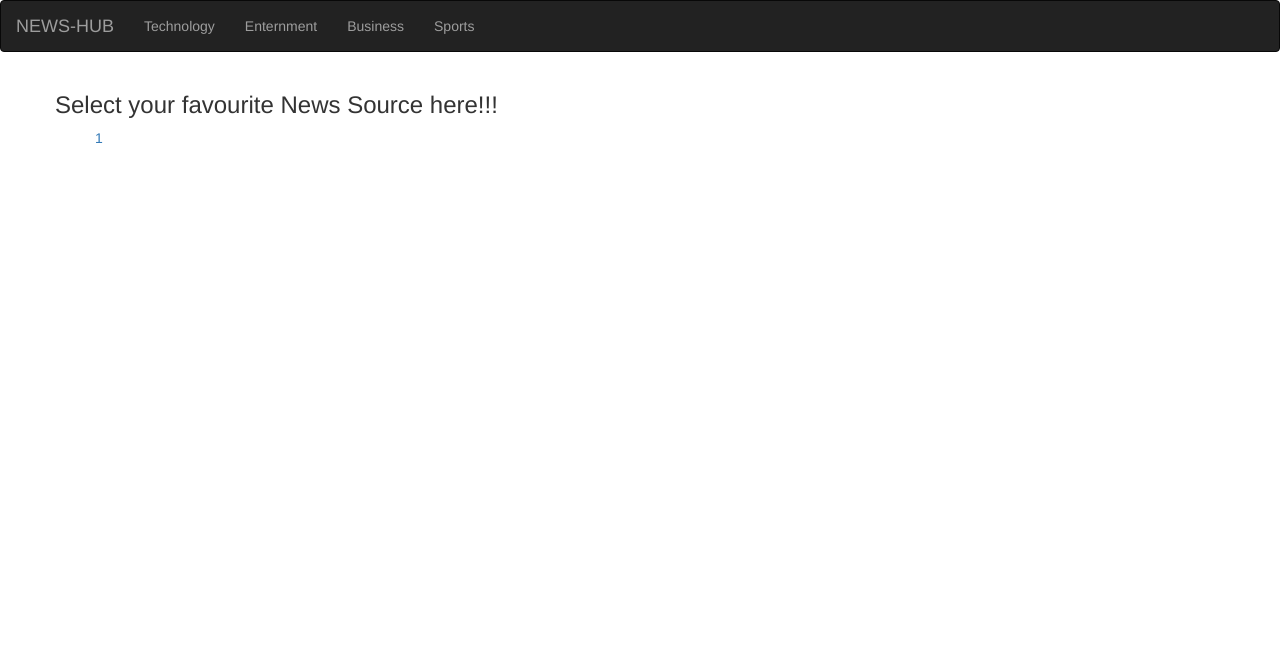
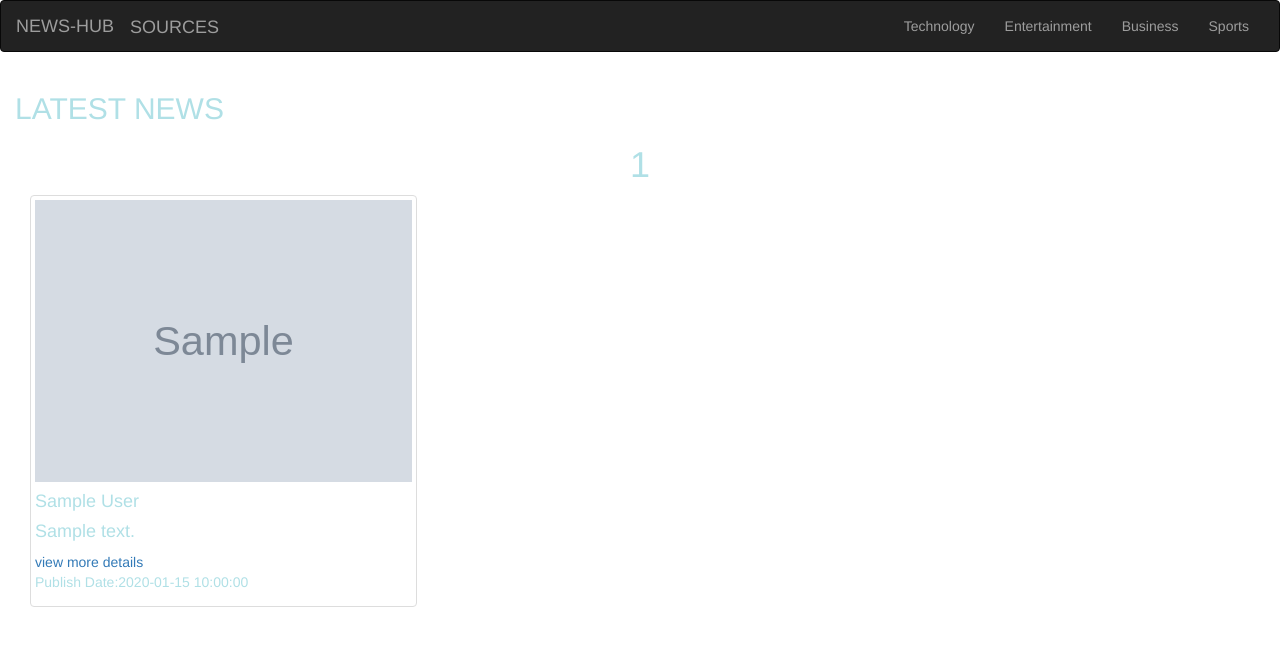
Before and after one commit to sam2020-4/News-Hub, a Flask app: template app/templates/index.html in a window 1280 px wide. Shown: the top 646 px of the page. Run offline with Flask 2, Linux system fonts and the light colour scheme; the template is opened without the code that fills it: most values are stand-ins (such as "Sample title", 1, 10 or a date in 2020); grey boxes marked "Sample" are stand-in pictures; some libraries are stand-ins or nearby versions.

```diff
--- a/app/main/views.py
+++ b/app/main/views.py
@@ -8,10 +8,10 @@ def index():
     method which returns the index page
     '''
     # geting news categories
-    source = get_source()
+    source= get_source()
     headlines = get_headlines()
 
-    return render_template('index.html', sources = source, headlines = headlines)
+    return render_template('index.html', sources=source, headlines = headlines)
 
 @main.route('/article/<id>')
 def article(id):
@@ -31,4 +31,4 @@ def category(catg_name):
     title = f'{catg_name}'
     catg = catg_name
 
-    return render_template('categories.html', title = title, category = category, catg = catg_name)
+    return render_template('categories.html', title = title, category = category, catg=catg_name)
--- a/app/requests.py
+++ b/app/requests.py
@@ -58,7 +58,7 @@ def article_source(id):
         article_source_results = None
 
         if article_source_response['articles']:
-            article_source_list = article_source_response['artcles']
+            article_source_list = article_source_response['articles']
             article_source_results = process_articles_results(article_source_list)
 
     return article_source_results
@@ -79,7 +79,7 @@ def process_articles_results(news):
 
         if url:
             article_objects = Article(author,title, description, url,urlToImage,publishedAt)
-            article_source_results.append(article.objects)
+            article_source_results.append(article_objects)
 
     return article_source_results
 
@@ -102,7 +102,7 @@ def get_category(catg_name):
 
 # method that gets the response to the category json
 def get_headlines():
-    get_headlines_url ='https://newsapi.org/v2/top-headlines?country=us&apiKey={}'.format(api_key)
+    get_headlines_url ='https://newsapi.org/v2/top-headlines?sources=bbc-news&apiKey={}'.format(api_key)
     print(get_headlines_url)
 
     with urllib.request.urlopen(get_headlines_url) as url:
--- a/app/static/index.css
+++ b/app/static/index.css
@@ -0,0 +1,9 @@
+.homepage{
+    color: powderblue;
+}
+
+.listlist{
+    margin-left: auto;
+    margin-right: auto;
+    text-align: center;
+}
--- a/app/templates/index.html
+++ b/app/templates/index.html
@@ -9,18 +9,29 @@
 
 <!-- block content -->
 {% block content %}
-<div class="container">
-    <div class="row">
-        <h3>Select your favourite News Source here!!!</h3>
-        <ul>
-            {% for source in sources %}
-            <a href="/artcle/{{source.id}}">
-            <p>{{source.id}}</p>
-            </a>
+<div class="homepage">
+    <div class="container-fluid">
+        <h2>LATEST NEWS</h2>
+        <h1 class="text-capitalize text-center"> {{id}} </h3>
+        <div class="container-fluid">
+            <div class="row">
+            {% for headlines in headlines %}
+                <div class="col-md-4">
+                <div class="thumbnail">
+                    <a>
+                    <img src="{{headlines.urlToImage}}" class="img-responsive" styles="height:20px">
+                    </a>
+                    <div class="details">
+                    <h4>{{headlines.author}}</h4>
+                        <h4>{{headlines.description | truncate(100)}}</h4>
+                        <a href="{{headlines.url}}" target="_blank"> view more details</a>
+                        <p>Publish Date:{{headlines.publishedAt}}</p>
+                    </div>
+                </div>
+                </div>
             {% endfor %}
-        </ul>
+            </div>
+        </div>
     </div>
-
-
 </div>
 {% endblock %}
--- a/app/templates/navbar.html
+++ b/app/templates/navbar.html
@@ -8,14 +8,31 @@
               <span class="icon-bar"></span>
             </button>
             <a class="navbar-brand" href="/"> NEWS-HUB </a>
+            <!-- <li class="nav-item">  -->
+                <a class="btn btn-secondary dropdown-toggle navbar-brand" role="button" id="dropdownMenuLink" data-toggle="dropdown" aria-haspopup="true" aria-expanded="false">
+                    SOURCES
+                </a>
+                <div class="dropdown-menu" aria-labelledby="dropdownMenuLink listlist" styles='margin-left:auto; margin-right:auto;'>
+                    {% for source in sources %}
+                    <a class="dropdown-item"
+
+                    href="/article/{{source.id}}">
+
+                    <p>{{source.id}}</p>
+                    </a>
+                    {% endfor %}
+                </div>
+            <!-- </li> -->
+
         </div>
         <div class="navbar-collapse collapse">
-            <ul class="nav navbar-nav right">
+            <ul class="nav navbar-nav navbar-right">
+
                 <li class="nav-item">
                     <a class="nav-link" href="/{{'categories/Technology'}}">Technology</a>
                 </li>
                 <li class="nav-item">
-                    <a class="nav-link" href="/{{'categories/Enternment'}}">Enternment</a>
+                    <a class="nav-link" href="/{{'categories/Entertainment'}}">Entertainment</a>
                 </li>
                 <li class="nav-item">
                     <a class="nav-link" href="/{{'categories/Business'}}">Business</a>
--- a/manage.py
+++ b/manage.py
@@ -5,6 +5,13 @@ app = create_app('development')
 
 manager = Manager(app)
 manager.add_command('server', Server)
+@manager.command
+def test():
+    """Run the unit tests."""
+    import unittest
+    tests = unittest.TestLoader().discover('tests')
+    unittest.TextTestRunner(verbosity=2).run(tests)
+
 
 if __name__ == '__main__':
     manager.run()
```
Also changed, not shown: app/templates/article.html (+21 -27 lines), app/templates/categories.html (+21 -27 lines), 1 other file.
